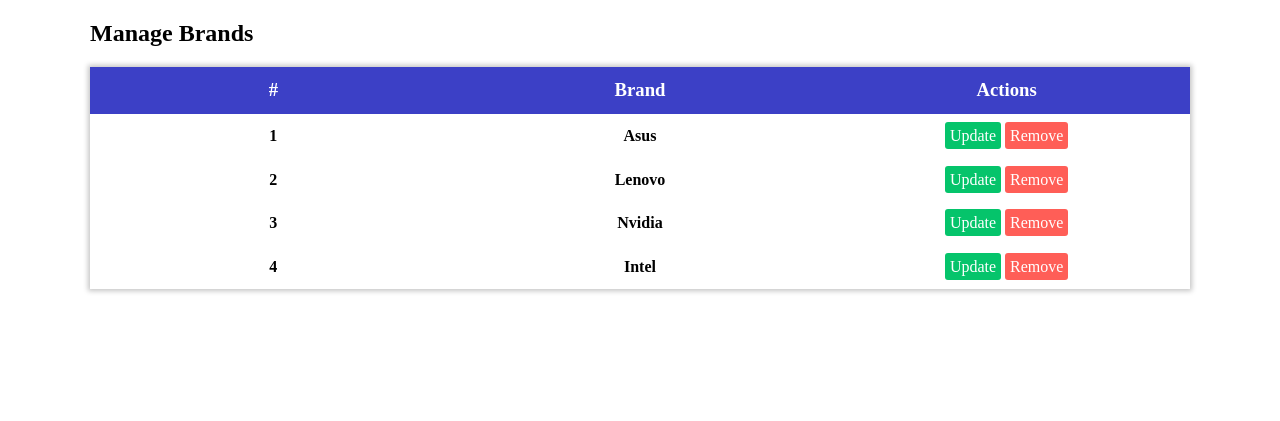
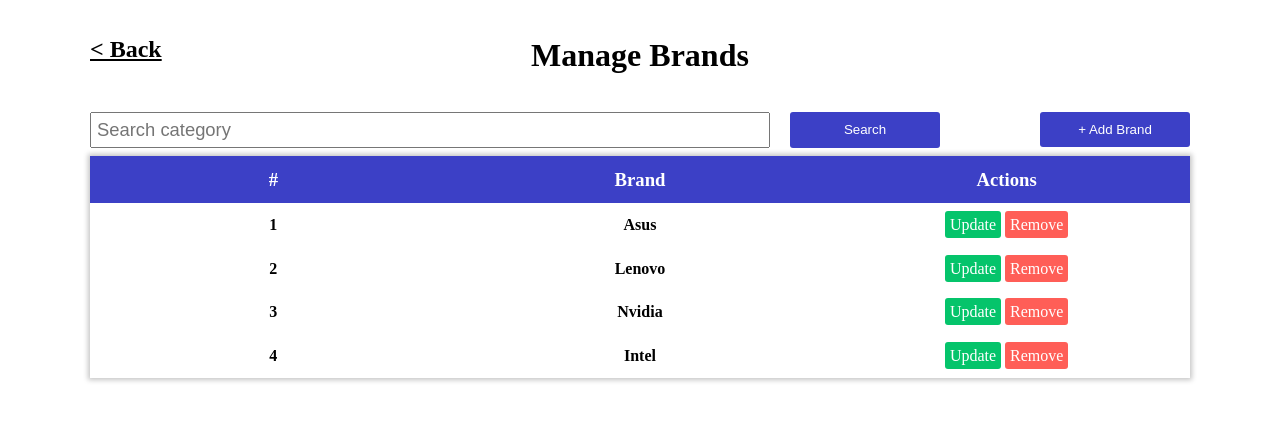
Before and after one commit to jonathanfrancisco/Inventory-Management-System, a PHP site: page /brand.php in a window 1280 px wide. Shown: the part 117-538 px from the top of the page. Run offline with PHP 8.4, Linux system fonts and the light colour scheme.

Commit message:
Add search bar and add btn

```diff
--- a/assets/style.css
+++ b/assets/style.css
@@ -5,12 +5,16 @@ input[type="submit"] {
     cursor: pointer;
 }
 
-input[type="submit"]:hover {
+input[type="submit"]:hover, button:hover, .action-btn:hover {
     opacity: 0.85;
 }
 
 a {
     color: #fff;
+}
+
+button {
+    border: none;
 }
 
 .header {
@@ -61,11 +65,12 @@ body {
     margin: 0;
 }
 
-.action-btn {
+.action-btn, .add, .search {
     text-decoration: none;
     padding: 5px;
     border-radius: 3px;
 }
+
 
 .update {
     background: #05c46b;
@@ -75,6 +80,48 @@ body {
     background: #ff5e57;
 }
 
+.add, .search {
+    background: #3c40c6;
+    color: #fff;
+}
+
+.add {
+    cursor: pointer;
+    padding: 10px;
+}
+
+.search-box {
+    font-size: 1.15em;
+    padding: 5px;
+}
+
+.search__add__container {
+    display: grid;
+    grid-template-columns: 1fr 150px;
+    grid-gap: 100px;
+    align-items: center;
+    margin-bottom: 0.5em;
+}
+
+.search__add__container form {
+    display: grid;
+    grid-template-columns: 1fr 150px;
+    grid-gap: 20px;
+}
+
+.container__header {
+    display: grid;
+    grid-template-columns: repeat(3, 1fr);
+    margin: 1em 0;
+}
+
+.container__header h1 {
+    text-align: center;
+}
+
+.container__header a {
+    color: #000;
+}
 
 
 /******************
@@ -175,3 +222,7 @@ body {
 .product__row {
     grid-template-columns: repeat(7, 1fr);
 }
+
+/****************************
+
+*****************************/
--- a/brand.php
+++ b/brand.php
@@ -16,7 +16,18 @@
     </div>
 
     <div class="container">
-        <h2>Manage Brands</h2>
+        <div class="container__header">
+            <a href="home.php"><h2>< Back</h2></a>
+            <h1>Manage Brands</h1>
+        </div>
+        <div class="search__add__container">
+            <form>
+                <input class="search-box" type="search" name="q" placeholder="Search category">
+                <input class="search" type="submit" value="Search" class="search-btn">
+            </form>
+            <button class="add">+ Add Brand</button>
+        </div>
+
         <div class="table">
             <div class="table__header table__row brand__row">
                 <h3>#</h3>
```
Also changed, not shown: category.php (+11 -1 lines), products.php (+13 -1 lines).
